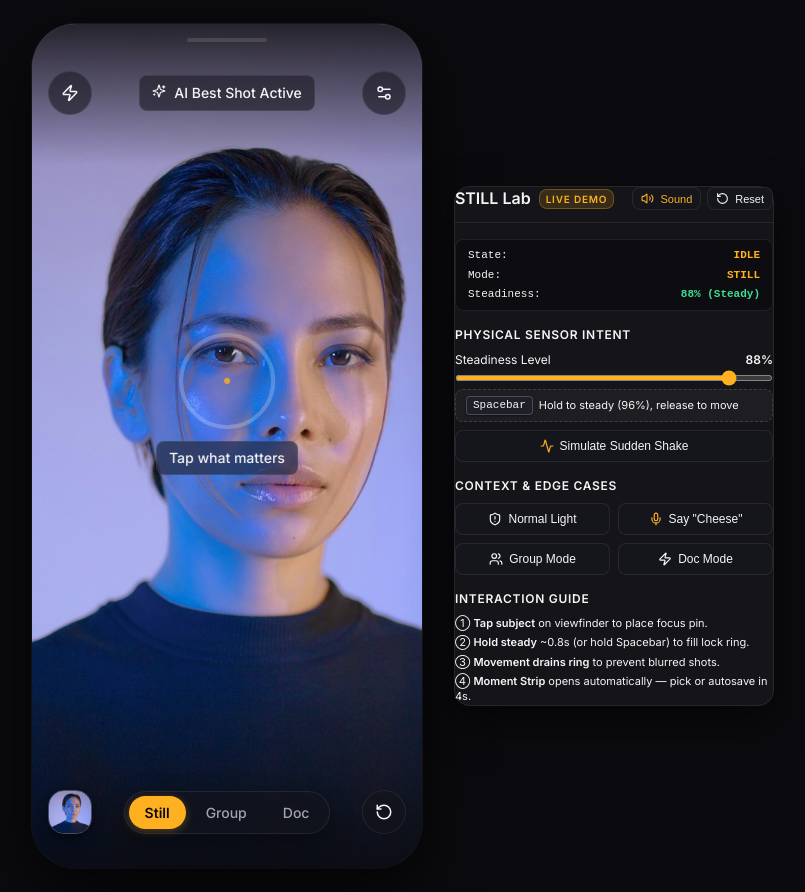
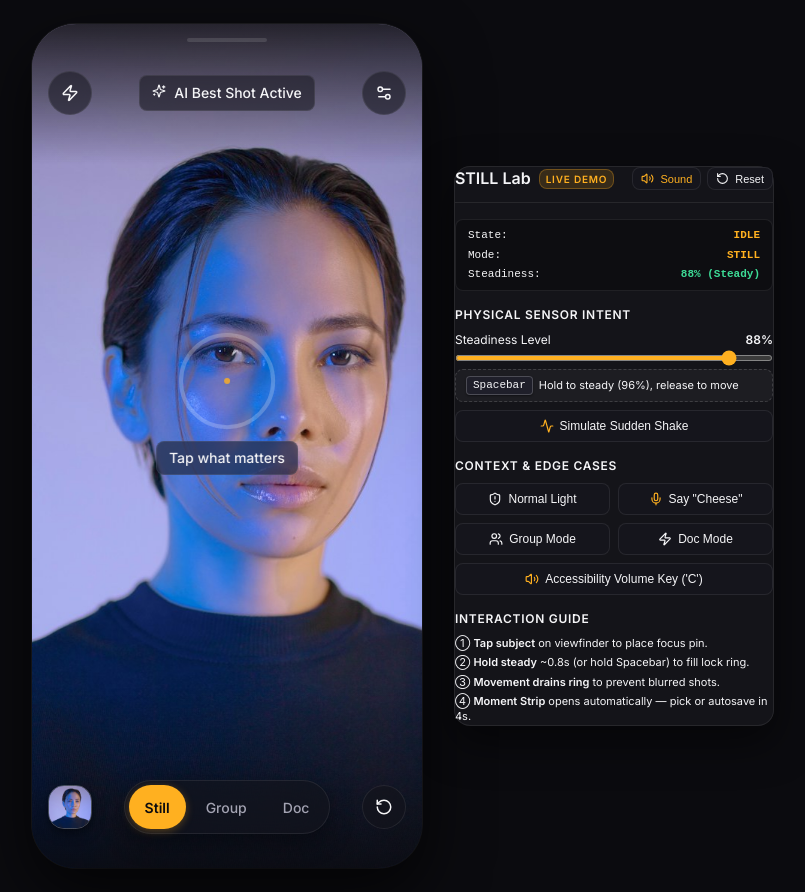
Before and after one commit to vaibhavmittal29/where-did-my-button-go, a React (Vite) app: page / in a window 1280 px wide. Shown: the whole page, without its empty margins (237-1042 px from the left). Built offline with nearby package versions, Linux system fonts and the light colour scheme.

Commit message:
phase-7: accessibility audit, 44px touch targets, ARIA live region, volume key fallback and QA report

```diff
--- a/src/components/DemoPanel/index.tsx
+++ b/src/components/DemoPanel/index.tsx
@@ -17,6 +17,7 @@ export interface DemoPanelProps {
   onToggleLowLight: () => void;
   onSetGroupReady: (count: number) => void;
   onTriggerVoice: (phrase: string) => void;
+  onTriggerVolumeKey?: () => void;
   onReset: () => void;
   onModeChange: (mode: CameraMode) => void;
 }
@@ -35,6 +36,7 @@ export const DemoPanel: React.FC<DemoPanelProps> = ({
   onToggleLowLight,
   onSetGroupReady,
   onTriggerVoice,
+  onTriggerVolumeKey,
   onReset,
   onModeChange,
 }) => {
@@ -156,6 +158,18 @@ export const DemoPanel: React.FC<DemoPanelProps> = ({
             <Zap size={14} />
             <span>{mode === 'doc' ? 'Doc Mode' : 'Doc Mode'}</span>
           </button>
+
+          {onTriggerVolumeKey && (
+            <button
+              className={styles.actionBtn}
+              onClick={onTriggerVolumeKey}
+              title="Physical volume key accessibility fallback ('C' key)"
+              style={{ gridColumn: 'span 2' }}
+            >
+              <Volume2 size={14} color="var(--accent)" />
+              <span>Accessibility Volume Key ('C')</span>
+            </button>
+          )}
         </div>
       </div>
 
--- a/src/components/ModeCarousel/ModeCarousel.module.css
+++ b/src/components/ModeCarousel/ModeCarousel.module.css
@@ -16,7 +16,11 @@
   position: relative;
   background: none;
   border: none;
-  padding: var(--space-2) var(--space-4);
+  padding: 0 var(--space-4);
+  min-height: 44px;
+  display: inline-flex;
+  align-items: center;
+  justify-content: center;
   border-radius: var(--radius-pill);
   color: var(--text-dim);
   font-family: var(--font-family-body);
--- a/src/components/Toast/Toast.module.css
+++ b/src/components/Toast/Toast.module.css
@@ -42,7 +42,12 @@
   font-size: var(--text-small);
   font-weight: 600;
   cursor: pointer;
-  padding: var(--space-1) var(--space-2);
+  padding: 0 var(--space-3);
+  min-height: 44px;
+  min-width: 44px;
+  display: inline-flex;
+  align-items: center;
+  justify-content: center;
   border-radius: var(--radius-chip);
   transition: opacity var(--dur-fast) var(--ease-out);
 }
@@ -51,3 +56,8 @@
   opacity: 0.8;
   text-decoration: underline;
 }
+
+.undoBtn:focus-visible {
+  outline: 2px solid var(--accent);
+  outline-offset: 2px;
+}
--- a/src/screens/InteractiveCameraScreen.tsx
+++ b/src/screens/InteractiveCameraScreen.tsx
@@ -243,6 +243,20 @@ export const InteractiveCameraScreen: React.FC = () => {
     };
   }, [state.mode, state.status, groupReadyCount, steadiness]);
 
+  // 8. Accessibility Fallback Trigger: Volume Key / 'C' key
+  useEffect(() => {
+    const handleKeyDown = (e: KeyboardEvent) => {
+      if (['INPUT', 'TEXTAREA'].includes((e.target as HTMLElement)?.tagName)) return;
+      if (e.key === 'c' || e.key === 'C') {
+        e.preventDefault();
+        triggerHaptic('capture');
+        dispatch({ type: 'VOLUME_KEY' });
+      }
+    };
+    window.addEventListener('keydown', handleKeyDown);
+    return () => window.removeEventListener('keydown', handleKeyDown);
+  }, [triggerHaptic]);
+
   // Handlers for Undo and Reset
   const handleUndo = useCallback(() => {
     triggerHaptic('tap');
@@ -303,6 +317,17 @@ export const InteractiveCameraScreen: React.FC = () => {
             cursor: state.status === 'REVIEW' ? 'default' : 'crosshair',
           }}
         >
+          {/* Accessible Screen Reader Status Announcements */}
+          <div className="sr-only" role="status" aria-live="polite" aria-atomic="true">
+            {state.status === 'IDLE' && 'Camera ready. Tap viewfinder to focus and hold steady to capture.'}
+            {state.status === 'FOCUSED' && 'Subject focused. Hold phone steady to lock.'}
+            {state.status === 'LOCKING' && `Locking capture. ${Math.round(state.progress * 100)} percent.`}
+            {state.status === 'CAPTURED' && 'Photo captured. Reviewing best moment in Moment Strip.'}
+            {state.status === 'REVIEW' && `Reviewing frame ${previewFrameIndex + 1} of 7. Autosaving.`}
+            {state.status === 'SAVED' && 'Photo saved to gallery. Undo available.'}
+            {state.status === 'CANCELLED' && 'Too much movement — hold still.'}
+          </div>
+
           {/* Live Viewfinder Background Photo */}
           <img
             src={getSceneSrc()}
@@ -664,6 +689,10 @@ export const InteractiveCameraScreen: React.FC = () => {
           triggerHaptic('tap');
           dispatch({ type: 'VOICE_TRIGGER', phrase });
         }}
+        onTriggerVolumeKey={() => {
+          triggerHaptic('capture');
+          dispatch({ type: 'VOLUME_KEY' });
+        }}
         onReset={handleReset}
         onModeChange={(m) => {
           triggerHaptic('tap');
--- a/src/styles/global.css
+++ b/src/styles/global.css
@@ -45,3 +45,16 @@ html, body {
     scroll-behavior: auto !important;
   }
 }
+
+/* Screen reader only utility class for accessible announcements */
+.sr-only {
+  position: absolute;
+  width: 1px;
+  height: 1px;
+  padding: 0;
+  margin: -1px;
+  overflow: hidden;
+  clip: rect(0, 0, 0, 0);
+  white-space: nowrap;
+  border: 0;
+}
```
Also changed, not shown: 1 other file (tests, documents, lock files or other folders).
